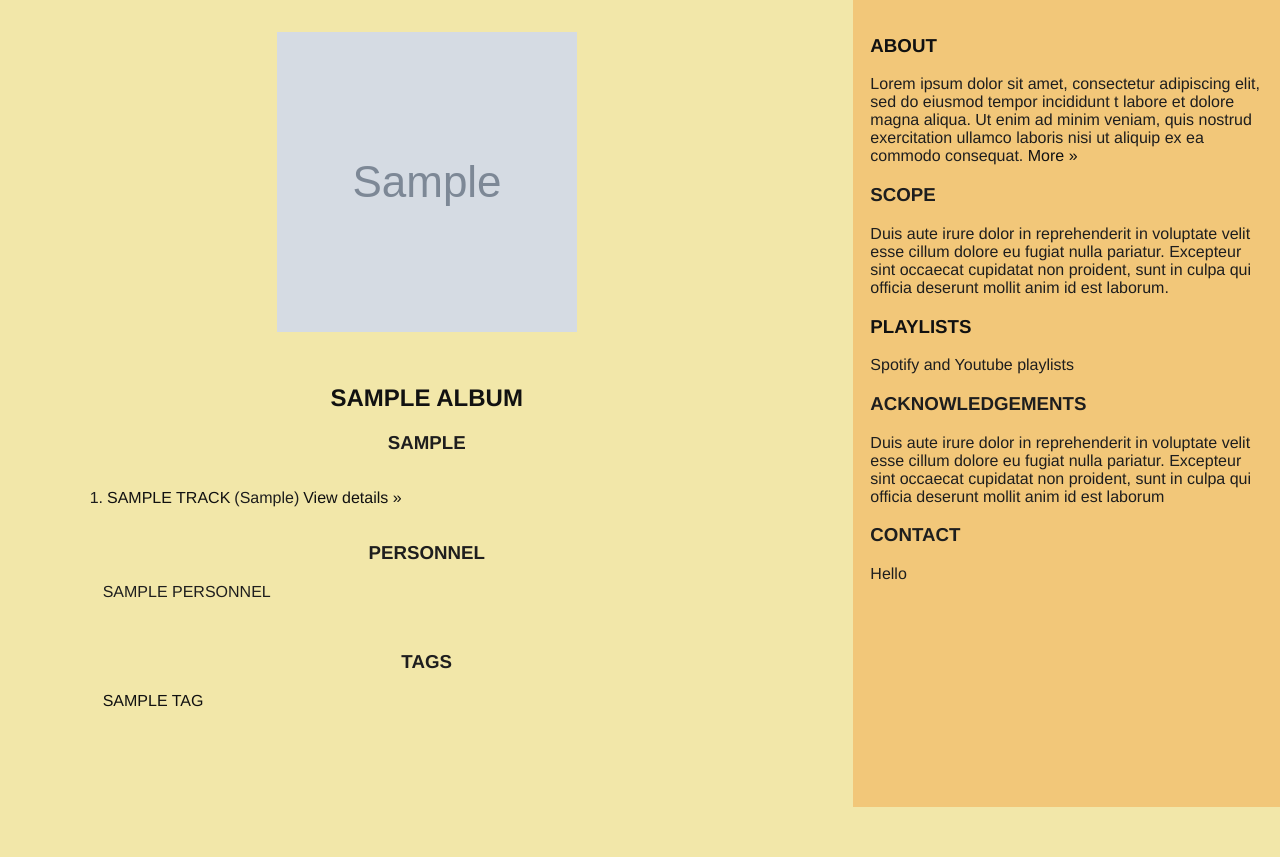
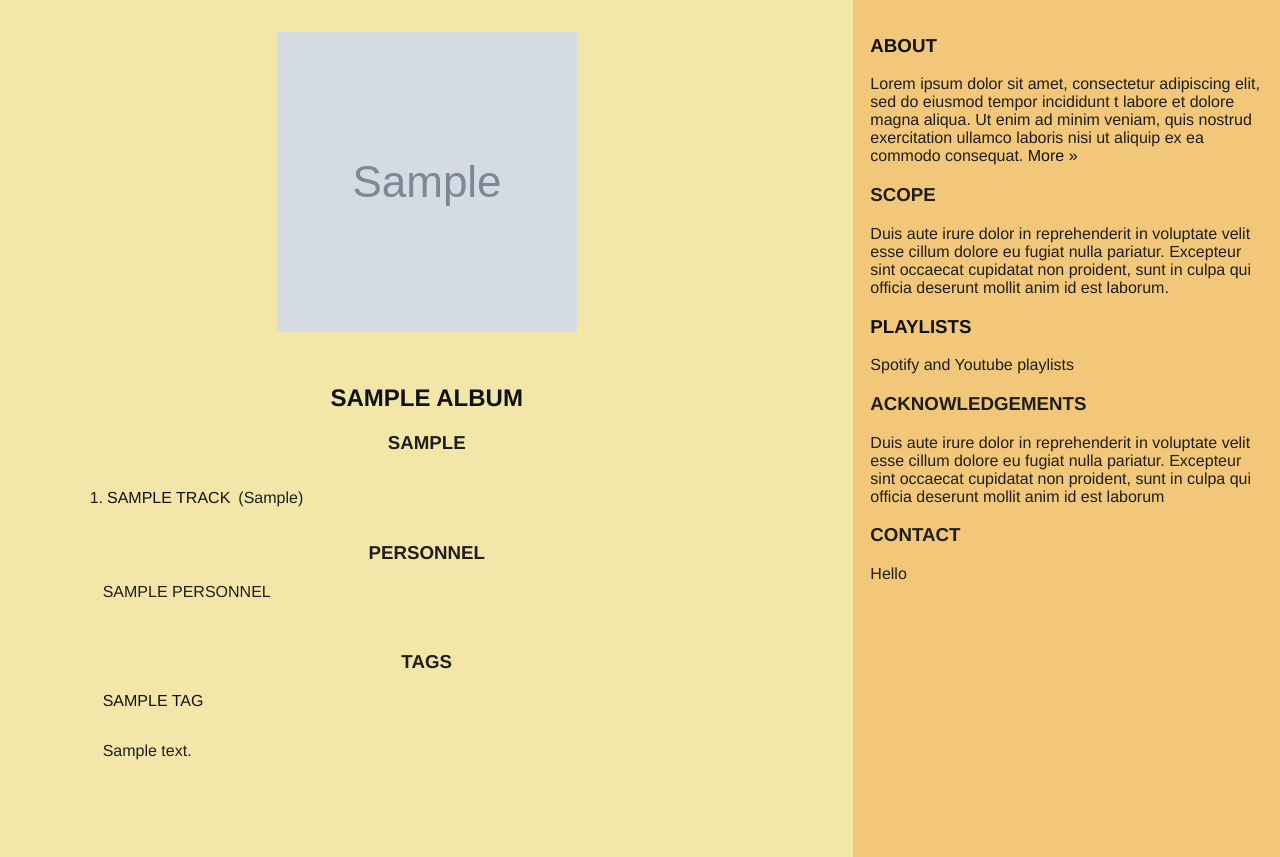
Before and after one commit to katstevens/omargeddon, a Django app: page /albums/1 in a window 1280 px wide. Shown: the part 134-991 px from the top of the page. Before the commit the page ends 941 px from the top, so only its background shows below. Run offline with Django 3.2, Linux system fonts and the light colour scheme; tables that the repository leaves empty hold one stand-in row (values such as "Sample post"); grey boxes marked "Sample" are stand-in pictures.

Commit message:
Remove track contributors, add description

```diff
--- a/albums/templates/single_album.html
+++ b/albums/templates/single_album.html
@@ -21,8 +21,7 @@
         <tr><td>{{ track.sort_order}}.</td>
             <td>
             <a href="{% url 'single_track' track.id %}">{{ track.song_title.upper }}</a></td>
-            <td>({{ track.song_length }})</td>
-            <td><a href="{% url 'single_track' track.id %}">View details &raquo;</a></td>
+            <td style="padding-left:5px">({{ track.song_length }})</td>
         </tr>
     {% endfor %}
     </table>
@@ -38,5 +37,10 @@
             <a href="{% url 'albums_by_tag' tag.tag_slug %}">{{ tag.tag_name.upper }}</a><br />
         {% endfor %}
     </div>
+    <div class="personnel">
+
+        {{ album.description|safe }}
+
+    </div>
 </div>
 {% endblock %}
```
Also changed, not shown: albums/templates/tracks.html (+0 -9 lines).
